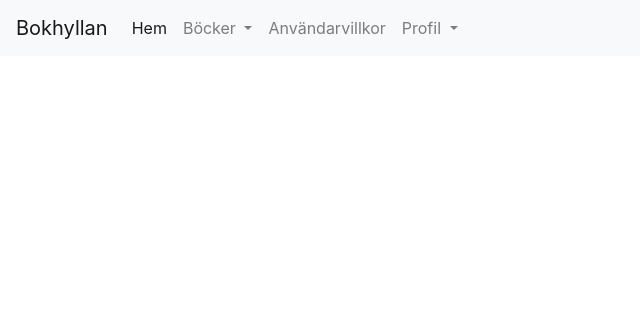
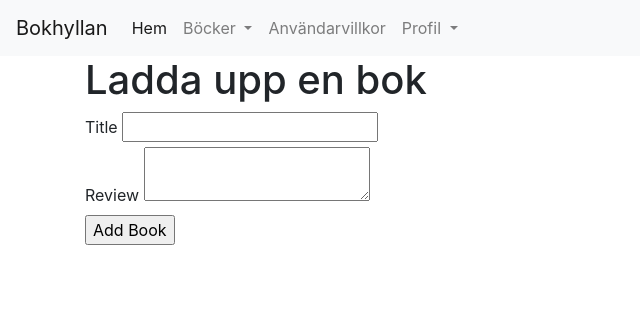
Before and after one commit to carbarcor/BokHyllan, a Flask app: page /add-book in a window 1280 px wide. Shown: the top 316 px of the page, without its empty margins (0-640 px from the left). Run offline with Flask 3, Linux system fonts and the light colour scheme; a user stored in the database is signed in.

Commit message:
Bibliotek
bibliotek

```diff
--- a/BOKHYLLAN/website/templates/add_book.html
+++ b/BOKHYLLAN/website/templates/add_book.html
@@ -1,6 +1,15 @@
 {% extends "base.html" %}
-{% block title %}Home Page{% endblock %}
+
 {% block content %}
-
+    <h1>Ladda upp en bok</h1>
+    <form method="POST">
+        <label for="title">Title</label>
+        <input type="text" name="title" id="title" required>
+        <br>
+        <label for="review">Review</label>
+        <textarea name="review" id="review" required></textarea>
+        <br>
+        <input type="submit" value="Add Book">
+    </form>
 
 {% endblock %}
--- a/BOKHYLLAN/website/templates/base.html
+++ b/BOKHYLLAN/website/templates/base.html
@@ -1,3 +1,7 @@
+<!--detta är basen till alla html som behöver. navigeringsfället ändras om användaren är inloggad-->
+<!--under utvecklingen använde jag Bootstrap-webbplatsen version 4.3 att fokusera på strukturen för phytonkoden. BS kan ersättas med
+en mer anständig version eller med var egen html och css kod-->
+<!--om du vill lägga till ngn csskod finns sökvägen edan och filen finns i mappen .static/CSS/style.css-->
 <!DOCTYPE html>
 <html lang="en">
 <head>
@@ -8,7 +12,7 @@
   <link rel="stylesheet" href="https://cdn.jsdelivr.net/npm/bootstrap@4.3.1/dist/css/bootstrap.min.css"
   integrity="sha384-ggOyR0iXCbMQv3Xipma34MD+dH/1fQ784/j6cY/iJTQUOhcWr7x9JvoRxT2MZw1T"
   crossorigin="anonymous">
-  <link rel="stylesheet" type="text/css" href="{{ url_for('static', filename='styles/style.css')}}"
+  <link rel="stylesheet" type="text/css" href="{{ url_for('static', filename='styles/style.css')}}">
 </head>
 <body>
     <nav class="navbar navbar-expand-lg navbar-light bg-light">
@@ -29,7 +33,7 @@
               </a>
               <div class="dropdown-menu" aria-labelledby="navbarDropdown">
                 <a class="dropdown-item" id="addbook" href="/add-book">Din boksamling</a>
-                <a class="dropdown-item" id="#" href="#">#####</a>
+                <a class="dropdown-item" id="#" href="/all-books">Alla Böcker</a>
             <li class="nav-item">
                 <a class="nav-link" href="#">Användarvillkor</a>
               {% endif %}
--- a/BOKHYLLAN/website/views.py
+++ b/BOKHYLLAN/website/views.py
@@ -1,60 +1,78 @@
-from flask import Blueprint, render_template, request, flash,redirect, url_for, jsonify
+from flask import Blueprint, render_template, request, flash, redirect, url_for
 from flask_login import login_required, current_user
-from .models import User
+from .models import User, Book
 from . import db
-import json
 import os
 
+# variable för blueprint, detta lotta oss organiserat appen/programmet
 views = Blueprint('views', __name__)
+
+# route for homepage
+@views.route('/', methods=['GET', 'POST'])
+@login_required
+def home():
+    books = Book.query.all()
+    return render_template("home.html", user=current_user, books=books)
+
+
+# detta är för att "edit profile" den är inte klart än.
+@views.route('/edit-profile', methods=['GET', 'POST'])
+@login_required
+def editprofile():
+    return render_template('edit_profile.html', user=current_user)
+
+# detta är så man lägger till en bok i databasen som sedan visas på home.html templaten.
+@views.route('/add-book', methods=['GET', 'POST'])
+@login_required
+def addBook():
+    if request.method == 'POST':
+        title = request.form.get('title')
+        review = request.form.get('review')
+        new_book = Book(title=title, review=review, user_id=current_user.id)
+        db.session.add(new_book)
+        db.session.commit()
+        flash('Boken har laddats upp!', category='success')
+        return redirect(url_for('views.home'))
+    return render_template('add_book.html', user=current_user)
+
+@views.route('/remove-book/<int:book_id>', methods=['POST'])
+@login_required
+def remove_book(book_id):
+    book = Book.query.get(book_id)
+    if book.user_id == current_user.id:
+        db.session.delete(book)
+        db.session.commit()
+        flash('Boken har tagits bort!', category='success')
+    else:
+        flash('Du kan bara ta bort dina egna böcker!', category='error')
+    return redirect(url_for('views.home'))
 
 
 
-@views.route('/', methods=['GET', 'POST'])
-@login_required
-def home():
-
-    return render_template("home.html", user=current_user)
-
-
-@views.route('/edit-profile', methods=['GET', 'POST'])
-@login_required
-def editprofile():
-
-     return render_template('edit_profile.html', user=current_user)
-
-
-@views.route('/add-book', methods=['GET', 'POST'])
-@login_required
-def addBook():
-
-     return render_template('add_book.html', user=current_user)
-
-
-
-
+# detta är för att ladda upp bilden. det är inte klart en det saknas förstarka "security" vi komma att göra det med werkzeug
 @views.route('/add-pic', methods=['GET', 'POST'])
 @login_required
 def addpic():
-
-     if request.method == "POST":
-          if request.files:
-               image = request.files['image']
-               image.save(os.path.join("website\static\images", image.filename))
-     return render_template('add_pic.html', user=current_user)
+    if request.method == "POST":
+        if request.files:
+            image = request.files['image']
+            image.save(os.path.join("website\static\images", image.filename))
+    return render_template('add_pic.html', user=current_user)
 
 
+# detta är för att ladd upp biografi, detta är klart
 @views.route('/add-bio', methods=['GET', 'POST'])
 @login_required
-def addBio():
-        if request.method == 'POST':
-            new_bio = request.form.get('bio')
-            bio_user = User.query.filter_by(id=current_user.id).first()
-            bio_user.bio = new_bio
-            db.session.commit()
-            flash('Biografi har skopat!', category='success')
-            return redirect(url_for('views.home'))
+def add_bio():
+    if request.method == 'POST':
+        new_bio = request.form.get('bio')
+        bio_user = User.query.filter_by(id=current_user.id).first()
+        bio_user.bio = new_bio
+        db.session.commit()
+        flash('Biografi har skopat!', category='success')
+        return redirect(url_for('views.home'))
 
-        return render_template("add_bio.html", user=current_user)
+    return render_template("add_bio.html", user=current_user)
 
 """@views.route('/delete-bio', methods=['POST'])
 def delete_bio():
```
Also changed, not shown: BOKHYLLAN/website/models.py (+5 -3 lines), BOKHYLLAN/website/templates/home.html (+13 -1 lines), BOKHYLLAN/instance/database.db.
